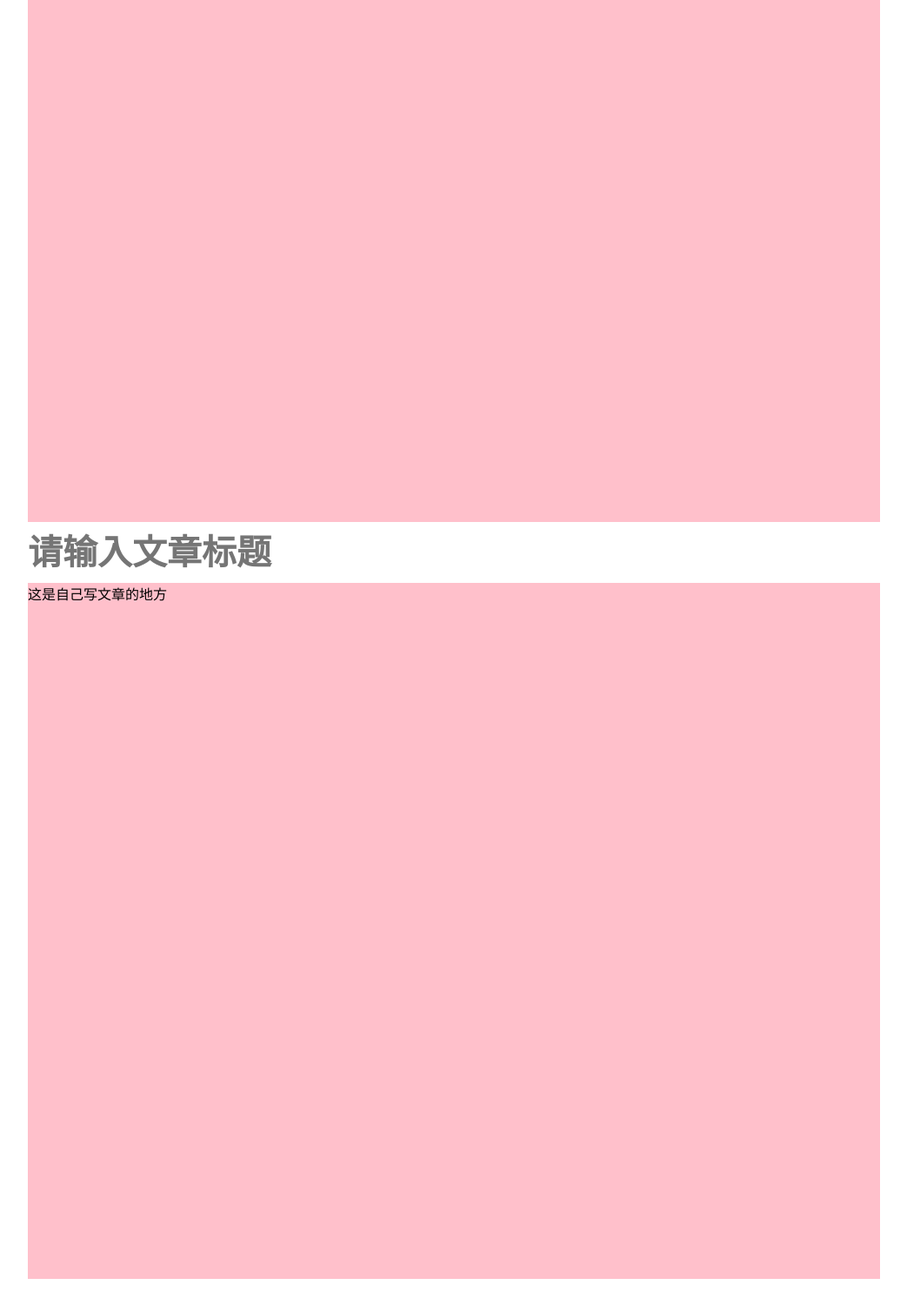
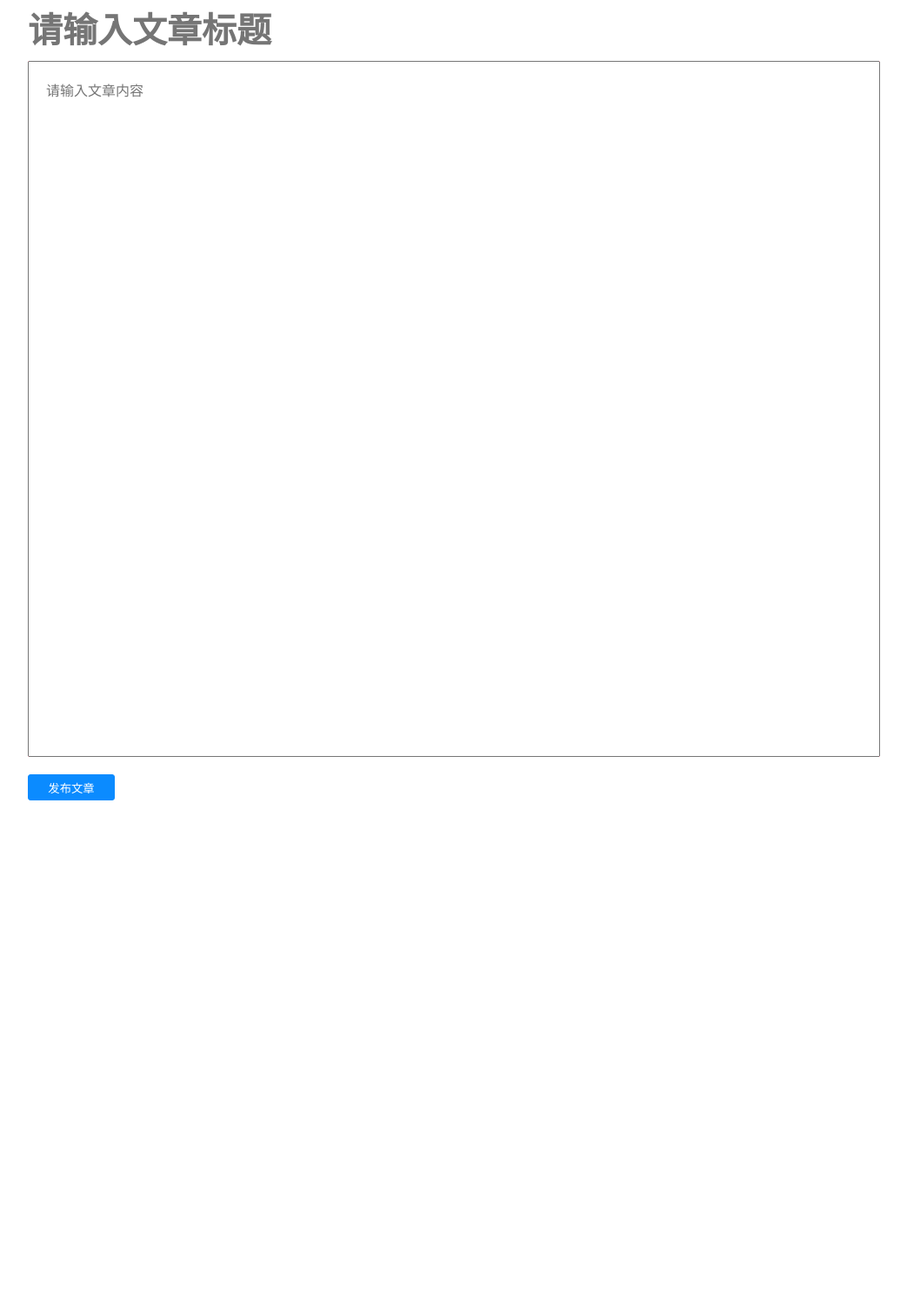
Before and after one commit to FengYi1222/mind-dev, a PHP site: the page made by 前台页面/assets/fabiaowz.html in a window 1280 px wide. Shown: the whole page at 87% size, without its empty margins (118-1161 px from the left). Run offline with PHP 8.4, Linux system fonts and the light colour scheme.

Commit message:
将发表文章页面样式和发出问题页面的样式基本写完了

```diff
--- a/前台页面/assets/admin.html
+++ b/前台页面/assets/admin.html
@@ -2,7 +2,7 @@
 <html lang="en">
 <head>
 	<meta charset="UTF-8">
-	<title>Document</title>
+	<title>心理栈</title>
 	<style>
 		/*清除内外边距*/
 		*{
--- a/前台页面/assets/css/fabiaowz.css
+++ b/前台页面/assets/css/fabiaowz.css
@@ -1 +1 @@
-*{margin:0;padding:0}div,input{box-sizing:border-box}.main{width:980px;height:1500px;margin:0 auto}.main .tupian{width:980px;height:600px;background-color:pink}.main .biaoti{width:980px;height:70px}.main .biaoti .wz-biaoti{width:980px;height:70px;border:none;font-size:40px;font-weight:700}.main .neirong{width:980px;height:800px;background-color:pink}
+*{margin:0;padding:0}div,input,textarea{box-sizing:border-box}.main{width:980px;height:1500px;margin:0 auto}.main .biaoti{width:980px;height:70px}.main .biaoti .wz-biaoti{width:980px;height:70px;border:none;font-size:40px;font-weight:700}.main .neirong{width:980px;height:800px;background-color:pink}.main .neirong .wz-neirong{width:980px;height:800px;padding:20px;resize:none;font-size:16px}.main button{width:100px;height:30px;border:1px solid #0b8bff;border-radius:3px;color:#fff;background-color:#0b8bff;margin-top:20px}.main button:hover{cursor:pointer}
--- a/前台页面/assets/css/fabiaowz.less
+++ b/前台页面/assets/css/fabiaowz.less
@@ -2,18 +2,19 @@
 	margin: 0;
 	padding: 0;
 }
-div, input{
+div, input, textarea{
 	box-sizing: border-box;
 }
 .main {
 	width: 980px;
 	height: 1500px;
 	margin: 0 auto;
-	.tupian {
-		width: 980px;
-		height: 600px;
-		background-color: pink;
-	}
+	// .tupian {
+	// 	width: 980px;
+	// 	height: 600px;
+	// 	// background-color: pink;
+
+	// }
 	.biaoti {
 		width: 980px;
 		height: 70px;
@@ -30,5 +31,25 @@ div, input{
 		width: 980px;
 		height: 800px;
 		background-color: pink;
+		.wz-neirong {
+			width: 980px;
+			height: 800px;
+			padding: 20px;
+			resize: none;
+			font-size: 16px;
+		}
+	}
+	button {
+		width: 100px;
+		height: 30px;
+		border: 1px solid #0b8bff;
+		border-radius: 3px;
+		color: #fff;
+		background-color: #0b8bff;
+		margin-top: 20px;
+
+	}
+	button:hover {
+		cursor: pointer;
 	}
 }
--- a/前台页面/assets/fabiaowz.html
+++ b/前台页面/assets/fabiaowz.html
@@ -2,20 +2,25 @@
 <html lang="en">
 <head>
 	<meta charset="UTF-8">
-	<title>Document</title>
+	<title>心理杂志</title>
 	<link rel="stylesheet" href="css/fabiaowz.css">
 </head>
 <body>
 	<div class="main">
-		<div class="tupian">
+<!-- 			<div class="tupian">
 
-		</div>
-		<div class="biaoti">
-			<input type="text" class="wz-biaoti" placeholder="请输入文章标题">
-		</div>
-		<div class="neirong">
-			<div class="wz-neirong">这是自己写文章的地方</div>
-		</div>
+			</div> -->
+			<div class="biaoti">
+				<input type="text" class="wz-biaoti" placeholder="请输入文章标题">
+			</div>
+			<div class="neirong">
+				<textarea class="wz-neirong" value="niaho" placeholder="请输入文章内容"></textarea>
+			</div>
+			<button>发布文章</button>
+
+
+		</form>
+
 	</div>
 </body>
 </html>
--- a/前台页面/assets/gktiezi.html
+++ b/前台页面/assets/gktiezi.html
@@ -3,7 +3,7 @@
 
 <head>
     <meta charset="UTF-8">
-    <title>Document</title>
+    <title>心理问答</title>
     <link rel="stylesheet" href="css/gktiezi.css">
 </head>
 
--- a/前台页面/assets/tzliebiao.html
+++ b/前台页面/assets/tzliebiao.html
@@ -2,7 +2,7 @@
 <html lang="en">
 <head>
 	<meta charset="UTF-8">
-	<title>Document</title>
+	<title>心里问答</title>
 	<link rel="stylesheet" href="css/tzliebiao.css">
 </head>
 <body>
--- a/前台页面/assets/wenzhang.html
+++ b/前台页面/assets/wenzhang.html
@@ -3,7 +3,7 @@
 
 <head>
     <meta charset="UTF-8">
-    <title>Document</title>
+    <title>心理杂志</title>
     <link rel="stylesheet" href="css/wenzhang.css">
 </head>
 
--- a/前台页面/assets/yueduwz.html
+++ b/前台页面/assets/yueduwz.html
@@ -2,7 +2,7 @@
 <html lang="en">
 <head>
 	<meta charset="UTF-8">
-	<title>	</title>
+	<title>心理杂志</title>
 	<link rel="stylesheet" href="css/yueduwz.css">
 </head>
 <body>
```
